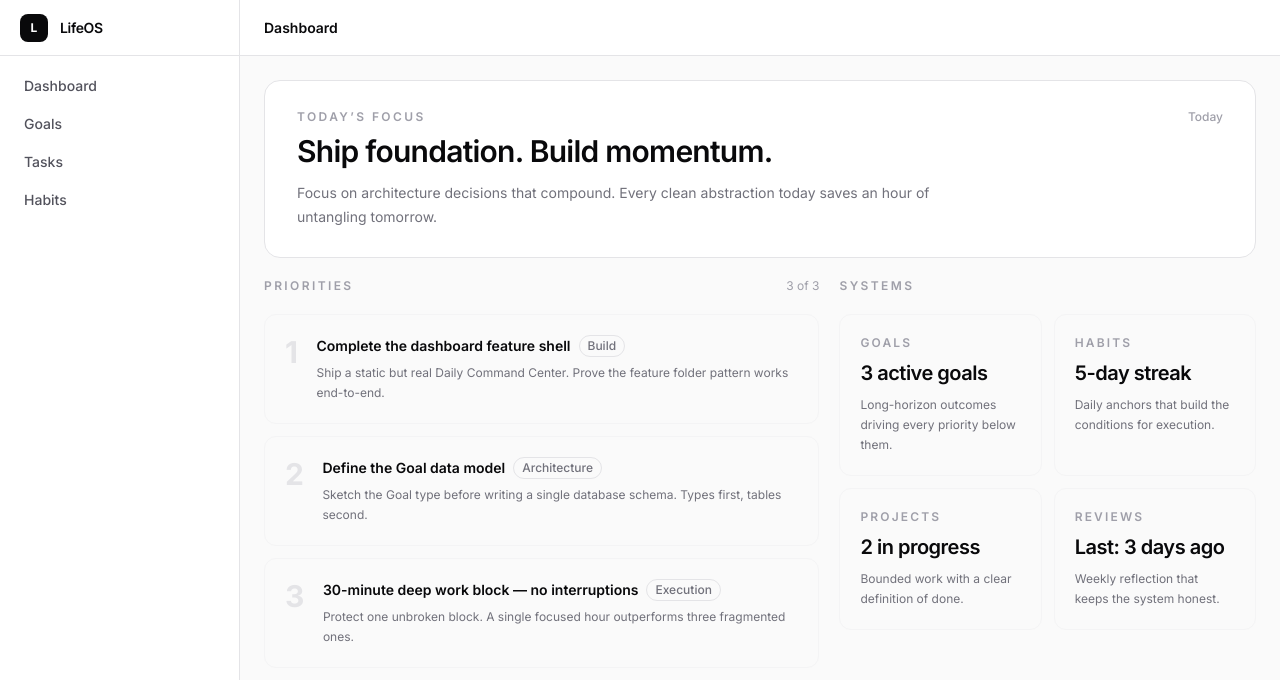
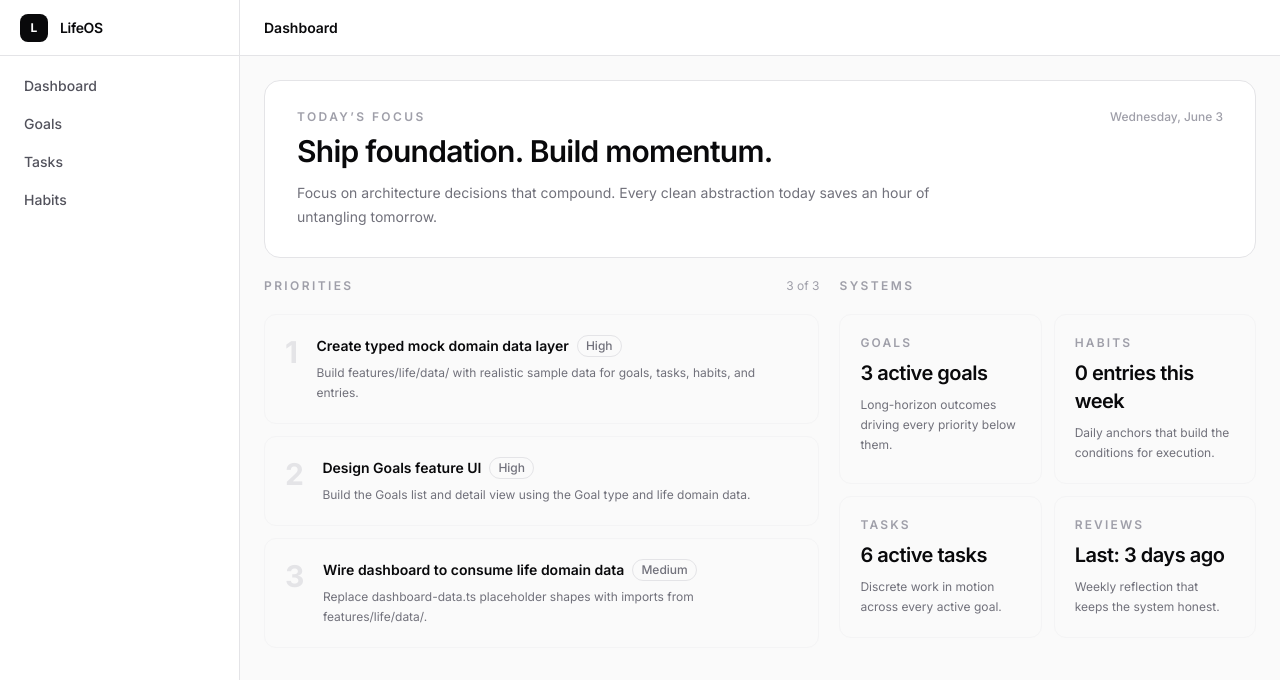
Before and after one commit to Aarjav0802/lifeos, a Next.js app: page /dashboard in a window 1280 px wide. Shown: the top 680 px of the page. Built offline with nearby package versions, Linux system fonts and the light colour scheme.

Commit message:
refactor(dashboard): consume life domain selectors

```diff
--- a/src/app/(app)/dashboard/page.tsx
+++ b/src/app/(app)/dashboard/page.tsx
@@ -1,15 +1,69 @@
 import { DailyFocus } from "@/features/dashboard/components/DailyFocus";
 import { PriorityList } from "@/features/dashboard/components/PriorityList";
 import { SystemOverview } from "@/features/dashboard/components/SystemOverview";
-import { dashboardData } from "@/features/dashboard/data/dashboard-data";
+import { dailyFocus } from "@/features/dashboard/data/dashboard-data";
+import type {
+  DashboardPriority,
+  SystemMetric,
+} from "@/features/dashboard/types/dashboard.types";
+
+import { goals, habitEntries, tasks } from "@/features/life/data";
+import {
+  getGoalSummary,
+  getHighestPriorityTasks,
+  getRecentEntryCount,
+  getTaskSummary,
+} from "@/features/life/selectors";
 
 export default function DashboardPage() {
-  const { focus, priorities, systems } = dashboardData;
+  // Top 3 active tasks by priority, mapped to dashboard presentation shape.
+  const priorities: DashboardPriority[] = getHighestPriorityTasks(tasks, 3).map(
+    (task, index) => ({
+      id: task.id,
+      rank: index + 1,
+      title: task.title,
+      category: task.priority.charAt(0).toUpperCase() + task.priority.slice(1),
+      description: task.description ?? "",
+    }),
+  );
+
+  const goalSummary = getGoalSummary(goals);
+  const taskSummary = getTaskSummary(tasks);
+  const recentHabitActivity = getRecentEntryCount(habitEntries, 7);
+
+  const systems: SystemMetric[] = [
+    {
+      id: "goals",
+      name: "Goals",
+      metric: `${goalSummary.active} active goals`,
+      description: "Long-horizon outcomes driving every priority below them.",
+    },
+    {
+      id: "habits",
+      name: "Habits",
+      metric: `${recentHabitActivity} entries this week`,
+      description: "Daily anchors that build the conditions for execution.",
+    },
+    {
+      id: "tasks",
+      name: "Tasks",
+      metric: `${taskSummary.todo + taskSummary.inProgress} active tasks`,
+      description: "Discrete work in motion across every active goal.",
+    },
+    {
+      id: "reviews",
+      name: "Reviews",
+      metric: "Last: 3 days ago",
+      description: "Weekly reflection that keeps the system honest.",
+    },
+  ];
 
   return (
     <div className="flex flex-col gap-5">
-      <DailyFocus focus={focus} />
+      {/* Orientation — full width */}
+      <DailyFocus focus={dailyFocus} />
 
+      {/* Priorities (left, wider) + Systems (right) */}
       <div className="grid gap-5 lg:grid-cols-[1fr_0.75fr]">
         <PriorityList priorities={priorities} />
         <SystemOverview systems={systems} />
--- a/src/features/dashboard/components/DailyFocus.tsx
+++ b/src/features/dashboard/components/DailyFocus.tsx
@@ -1,9 +1,8 @@
-import type { DailyFocusData } from "@/features/dashboard/data/dashboard-data";
+import type { DailyFocusData } from "@/features/dashboard/types/dashboard.types";
 
 type DailyFocusProps = {
   focus: DailyFocusData;
 };
-
 
 export function DailyFocus({ focus }: DailyFocusProps) {
   return (
--- a/src/features/dashboard/components/PriorityItem.tsx
+++ b/src/features/dashboard/components/PriorityItem.tsx
@@ -1,9 +1,8 @@
-import type { Priority } from "@/features/dashboard/data/dashboard-data";
+import type { DashboardPriority } from "@/features/dashboard/types/dashboard.types";
 
 type PriorityItemProps = {
-  priority: Priority;
+  priority: DashboardPriority;
 };
-
 
 export function PriorityItem({ priority }: PriorityItemProps) {
   return (
--- a/src/features/dashboard/components/PriorityList.tsx
+++ b/src/features/dashboard/components/PriorityList.tsx
@@ -1,8 +1,8 @@
 import { PriorityItem } from "@/features/dashboard/components/PriorityItem";
-import type { Priority } from "@/features/dashboard/data/dashboard-data";
+import type { DashboardPriority } from "@/features/dashboard/types/dashboard.types";
 
 type PriorityListProps = {
-  priorities: Priority[];
+  priorities: DashboardPriority[];
 };
 
 export function PriorityList({ priorities }: PriorityListProps) {
--- a/src/features/dashboard/components/SystemCard.tsx
+++ b/src/features/dashboard/components/SystemCard.tsx
@@ -1,9 +1,8 @@
-import type { SystemMetric } from "@/features/dashboard/data/dashboard-data";
+import type { SystemMetric } from "@/features/dashboard/types/dashboard.types";
 
 type SystemCardProps = {
   system: SystemMetric;
 };
-
 
 export function SystemCard({ system }: SystemCardProps) {
   return (
--- a/src/features/dashboard/components/SystemOverview.tsx
+++ b/src/features/dashboard/components/SystemOverview.tsx
@@ -1,5 +1,5 @@
 import { SystemCard } from "@/features/dashboard/components/SystemCard";
-import type { SystemMetric } from "@/features/dashboard/data/dashboard-data";
+import type { SystemMetric } from "@/features/dashboard/types/dashboard.types";
 
 type SystemOverviewProps = {
   systems: SystemMetric[];
--- a/src/features/dashboard/data/dashboard-data.ts
+++ b/src/features/dashboard/data/dashboard-data.ts
@@ -1,97 +1,12 @@
-export type DailyFocusData = {
+import type { DailyFocusData } from "@/features/dashboard/types/dashboard.types";
 
-  intention: string;
-
-  context: string;
-
-  date: string;
+export const dailyFocus: DailyFocusData = {
+  intention: "Ship foundation. Build momentum.",
+  context:
+    "Focus on architecture decisions that compound. Every clean abstraction today saves an hour of untangling tomorrow.",
+  date: new Date().toLocaleDateString("en-US", {
+    weekday: "long",
+    month: "long",
+    day: "numeric",
+  }),
 };
-
-export type Priority = {
-  id: string;
-
-  rank: 1 | 2 | 3;
-  title: string;
-
-  category: string;
-  description: string;
-};
-
-export type SystemMetric = {
-  id: string;
-  name: string;
-
-  metric: string;
-
-  description: string;
-};
-
-export type DashboardData = {
-  focus: DailyFocusData;
-  priorities: Priority[];
-  systems: SystemMetric[];
-};
-
-
-export const dashboardData: DashboardData = {
-  focus: {
-    intention: "Ship foundation. Build momentum.",
-    context:
-      "Focus on architecture decisions that compound. Every clean abstraction today saves an hour of untangling tomorrow.",
-    date: "Today",
-  },
-
-  priorities: [
-    {
-      id: "p1",
-      rank: 1,
-      title: "Complete the dashboard feature shell",
-      category: "Build",
-      description:
-        "Ship a static but real Daily Command Center. Prove the feature folder pattern works end-to-end.",
-    },
-    {
-      id: "p2",
-      rank: 2,
-      title: "Define the Goal data model",
-      category: "Architecture",
-      description:
-        "Sketch the Goal type before writing a single database schema. Types first, tables second.",
-    },
-    {
-      id: "p3",
-      rank: 3,
-      title: "30-minute deep work block — no interruptions",
-      category: "Execution",
-      description:
-        "Protect one unbroken block. A single focused hour outperforms three fragmented ones.",
-    },
-  ],
-
-  systems: [
-    {
-      id: "s1",
-      name: "Goals",
-      metric: "3 active goals",
-      description: "Long-horizon outcomes driving every priority below them.",
-    },
-    {
-      id: "s2",
-      name: "Habits",
-      metric: "5-day streak",
-      description: "Daily anchors that build the conditions for execution.",
-    },
-    {
-      id: "s3",
-      name: "Projects",
-      metric: "2 in progress",
-      description: "Bounded work with a clear definition of done.",
-    },
-    {
-      id: "s4",
-      name: "Reviews",
-      metric: "Last: 3 days ago",
-      description: "Weekly reflection that keeps the system honest.",
-    },
-  ],
-};
```
Also changed, not shown: src/features/dashboard/types/dashboard.types.ts (added, +20 -0 lines).
